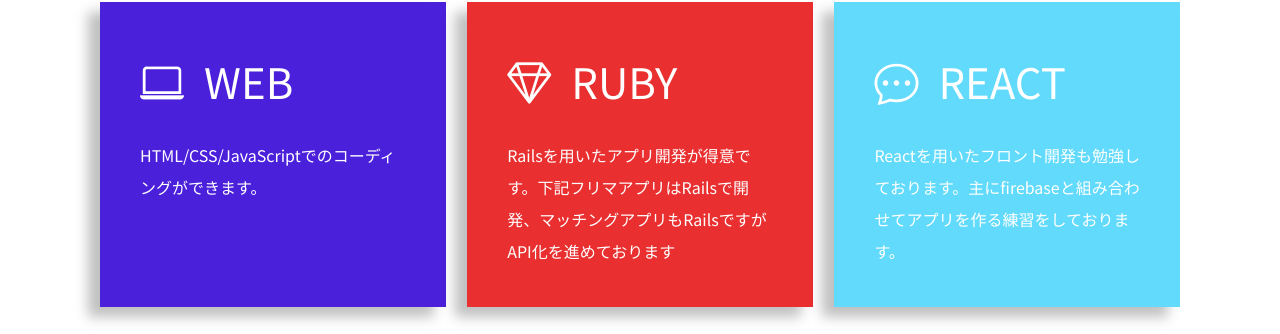
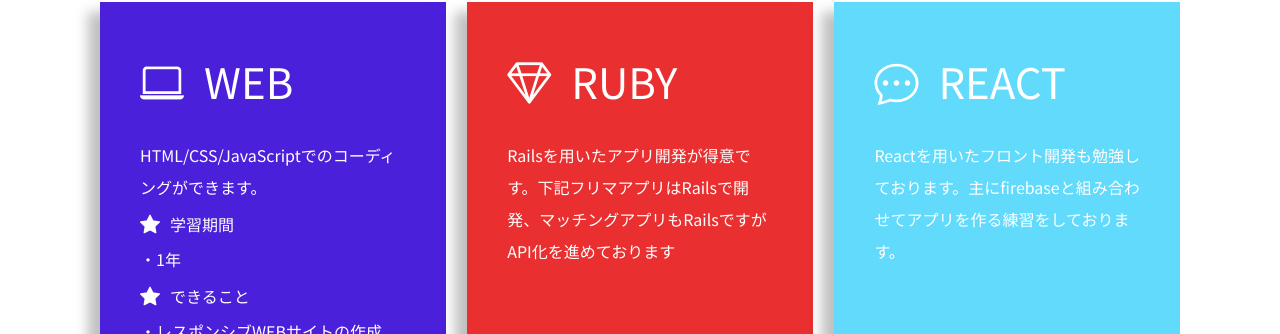
Before and after one commit to Taiyo86-create/portofolio, a plain HTML site: page index.html in a window 1280 px wide. Shown: the part 948-1282 px from the top of the page. Drawn offline with nearby package versions, Linux system fonts and the light colour scheme; some packages are replaced by stand-ins of ours.

Commit message:
skills1編集

```diff
--- a/css/style.css
+++ b/css/style.css
@@ -156,6 +156,7 @@ header {
     background-color: rgb(227, 163, 26);
   }
 
+
   .skills-box-heading {
     display: flex;
     align-items: center;
@@ -166,6 +167,11 @@ header {
     margin: 0 1.25rem 0 0;
     font-size: 2.75rem;
     color: #fff;
+  }
+
+  .skills p i {
+    font-size: 20px;
+    margin: 0 10px 0 0;
   }
 
   .skills h3 {
--- a/index.html
+++ b/index.html
@@ -50,7 +50,15 @@
                     <i class="bi bi-laptop"></i>
                     <h3 class="uppercase">Web</h3>
                   </div>
-                  <p>HTML/CSS/JavaScriptでのコーディングができます。</p>
+                  <p>
+                    HTML/CSS/JavaScriptでのコーディングができます。<br />
+                    <i class="bi bi-star-fill"></i>学習期間<br>
+                    ・1年<br>
+                    <i class="bi bi-star-fill"></i>できること<br>
+                    ・レスポンシブWEBサイトの作成<br>
+                    ・WEBサイトに動きをつけること<br>
+                    例:ハンバーガーメニューやアコーディオンメニューなど
+                  </p>
                 </div>
 
                 <!-- 2個目のSkillボックス -->
```
